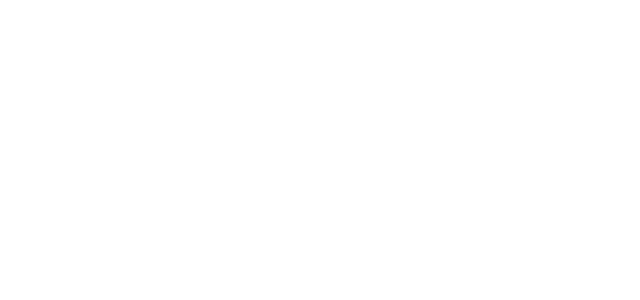
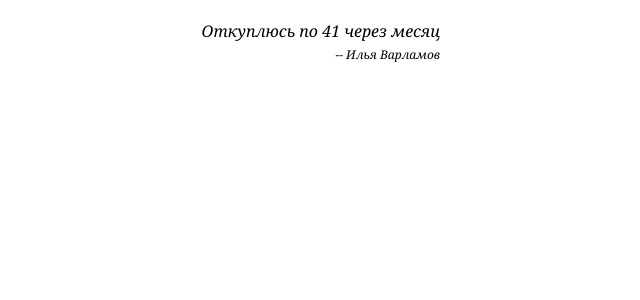
Before and after one commit to mirag0505/testing-workshop, a React (Create React App) app: page / in a window 1280 px wide. Shown: the top 300 px of the page, without its empty margins (580-1220 px from the left). Built offline with nearby package versions, Linux system fonts and the light colour scheme.

Commit message:
use a random quote

```diff
--- a/src/App.js
+++ b/src/App.js
@@ -1,5 +1,10 @@
 import styles from "./App.module.css";
+import { Quote } from "./components/Quote";
 
 export function App() {
-  return <main className={styles.main} />;
+  return (
+    <main className={styles.main}>
+      <Quote />
+    </main>
+  );
 }
--- a/src/components/Quote/Quote.js
+++ b/src/components/Quote/Quote.js
@@ -1,11 +1,14 @@
 import { quotes } from "./quotes";
+import styles from "./Quote.module.css";
 
 export function Quote() {
-  const { text, author } = quotes[0];
+  const randomIndex = Math.floor(Math.random() * quotes.length);
+  const { text, author } = quotes[randomIndex];
+
   return (
-    <>
-      <blockquote>{text}</blockquote>
-      <cite>-- {author}</cite>
-    </>
+    <footer className={styles.quote}>
+      <blockquote className={styles.blockquote}>{text}</blockquote>
+      <cite className={styles.author}>-- {author}</cite>
+    </footer>
   );
 }
--- /dev/null
+++ b/src/components/Quote/Quote.module.css
@@ -0,0 +1,16 @@
+.quote {
+    margin: 10px 0 0;
+    text-align: end;
+    font-family: Georgia, "Times New Roman", Times, serif;
+    font-style: italic;
+    line-height: 1.4;
+  }
+
+  .quote blockquote {
+    margin: 0;
+    padding: 0;
+  }
+
+  .author {
+    font-size: 0.75em;
+  }
--- /dev/null
+++ b/src/components/Quote/index.js
@@ -0,0 +1 @@
+export * from "./Quote";
```
Also changed, not shown: 1 other file (tests, documents, lock files or other folders).
